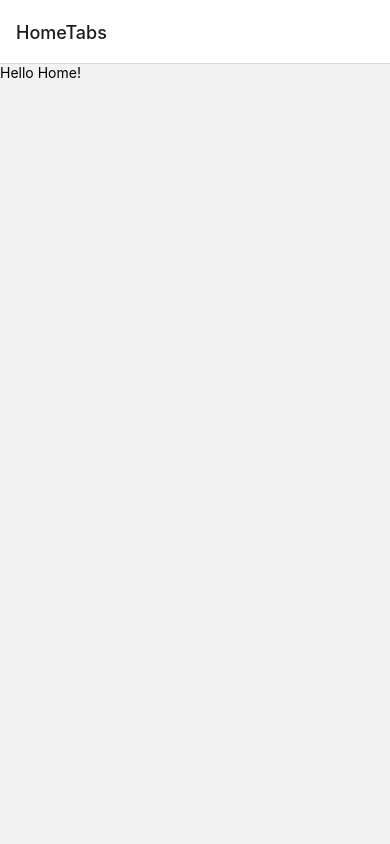
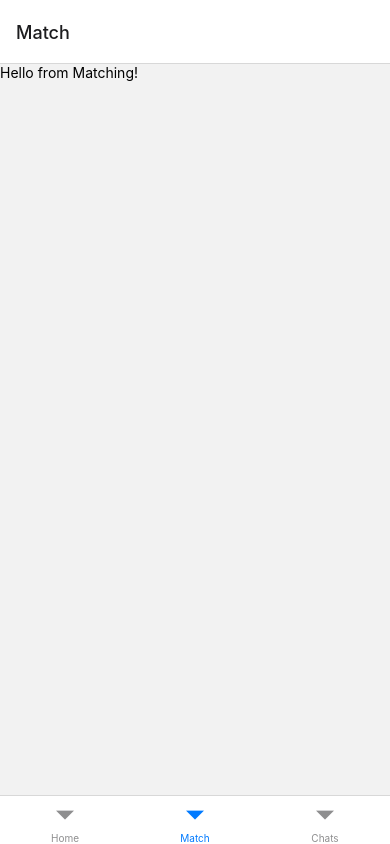
Before and after one commit to BartoszSzatkowski/flatMatch, a React Native app in the folder client/: screen /Match in a window 390 px wide. Built offline with nearby package versions, Linux system fonts and the light colour scheme.

Commit message:
feat: add home, match and chats screens to tabs

```diff
--- a/client/components/Routes.jsx
+++ b/client/components/Routes.jsx
@@ -1,15 +1,19 @@
 import React from 'react';
 import { createStackNavigator } from '@react-navigation/stack';
 import { NavigationContainer } from '@react-navigation/native';
-import Home from './mainTabs/Home';
+import HomeTabs from './mainTabs/HomeTabs';
 
 const Stack = createStackNavigator();
 
 export default function Routes() {
   return (
     <NavigationContainer>
-      <Stack.Navigator>
-        <Stack.Screen name='HomeTabs' component={Home} />
+      <Stack.Navigator
+        screenOptions={{
+          header: () => null,
+        }}
+      >
+        <Stack.Screen name='HomeTabs' component={HomeTabs} />
       </Stack.Navigator>
     </NavigationContainer>
   );
--- /dev/null
+++ b/client/components/mainTabs/Chats.jsx
@@ -0,0 +1,12 @@
+import React from 'react';
+import { StyleSheet, Text, View } from 'react-native';
+
+export default function Chats() {
+  return (
+    <View>
+      <Text>Hello from chats!!!</Text>
+    </View>
+  );
+}
+
+const styles = StyleSheet.create({});
--- /dev/null
+++ b/client/components/mainTabs/HomeTabs.jsx
@@ -0,0 +1,17 @@
+import React from 'react';
+import Home from './Home';
+import Match from './Match';
+import { createBottomTabNavigator } from '@react-navigation/bottom-tabs';
+import Chats from './Chats';
+
+const Tab = createBottomTabNavigator();
+
+export default function HomeTabs() {
+  return (
+    <Tab.Navigator>
+      <Tab.Screen name='Home' component={Home} />
+      <Tab.Screen name='Match' component={Match} />
+      <Tab.Screen name='Chats' component={Chats} />
+    </Tab.Navigator>
+  );
+}
--- /dev/null
+++ b/client/components/mainTabs/Match.jsx
@@ -0,0 +1,12 @@
+import React from 'react';
+import { StyleSheet, Text, View } from 'react-native';
+
+export default function Match() {
+  return (
+    <View>
+      <Text>Hello from Matching!</Text>
+    </View>
+  );
+}
+
+const styles = StyleSheet.create({});
```
